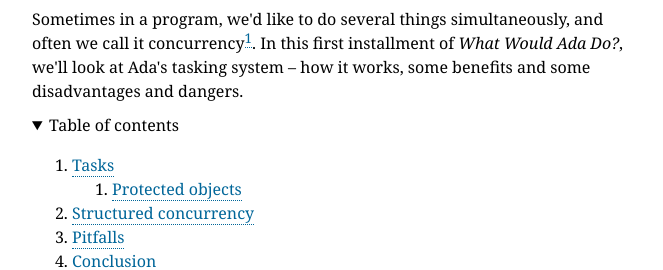
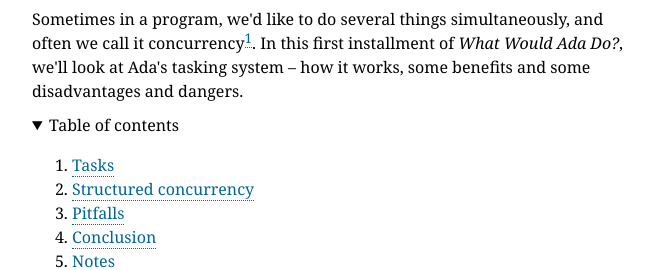
Before and after one commit to zetah11/zetah11.github.io, a plain HTML site: page posts/01-wwad-concurrency.html in a window 1280 px wide. Shown: the part 225-495 px from the top of the page, without its empty margins (308-971 px from the left). Drawn offline with Linux system fonts and the light colour scheme; files whose address does not match are found by name.

Commit message:
wwad: lil fix

```diff
--- a/posts/01-wwad-concurrency.html
+++ b/posts/01-wwad-concurrency.html
@@ -40,12 +40,7 @@
       <details open>
         <summary>Table of contents</summary>
         <ol>
-          <li>
-            <a href="#tasks">Tasks</a>
-            <ol>
-              <li><a href="#protected">Protected objects</a></li>
-            </ol>
-          </li>
+          <li><a href="#tasks">Tasks</a></li>
           <li><a href="#struct">Structured concurrency</a></li>
           <li><a href="#pitfalls">Pitfalls</a></li>
           <li><a href="#conclusion">Conclusion</a></li>
```
